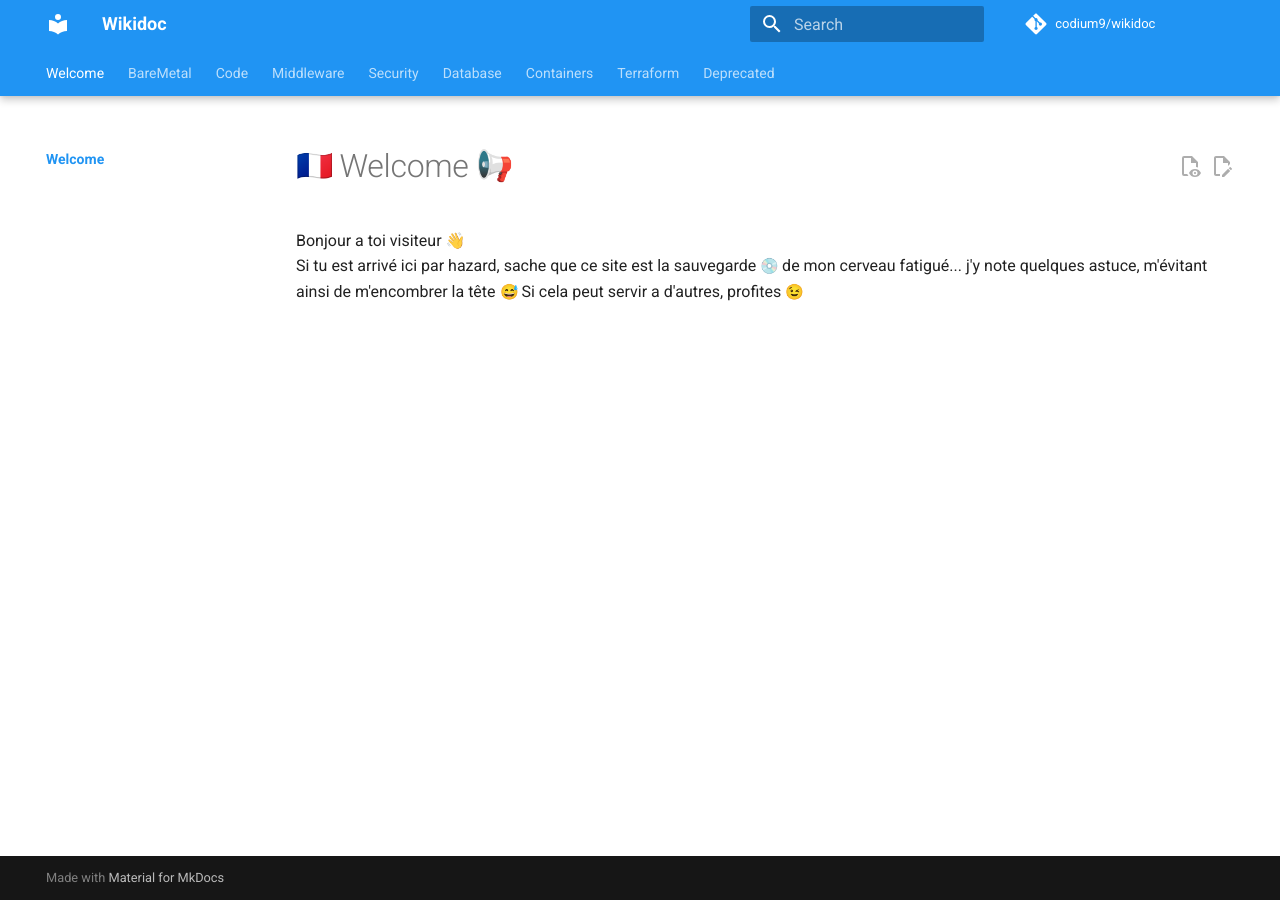
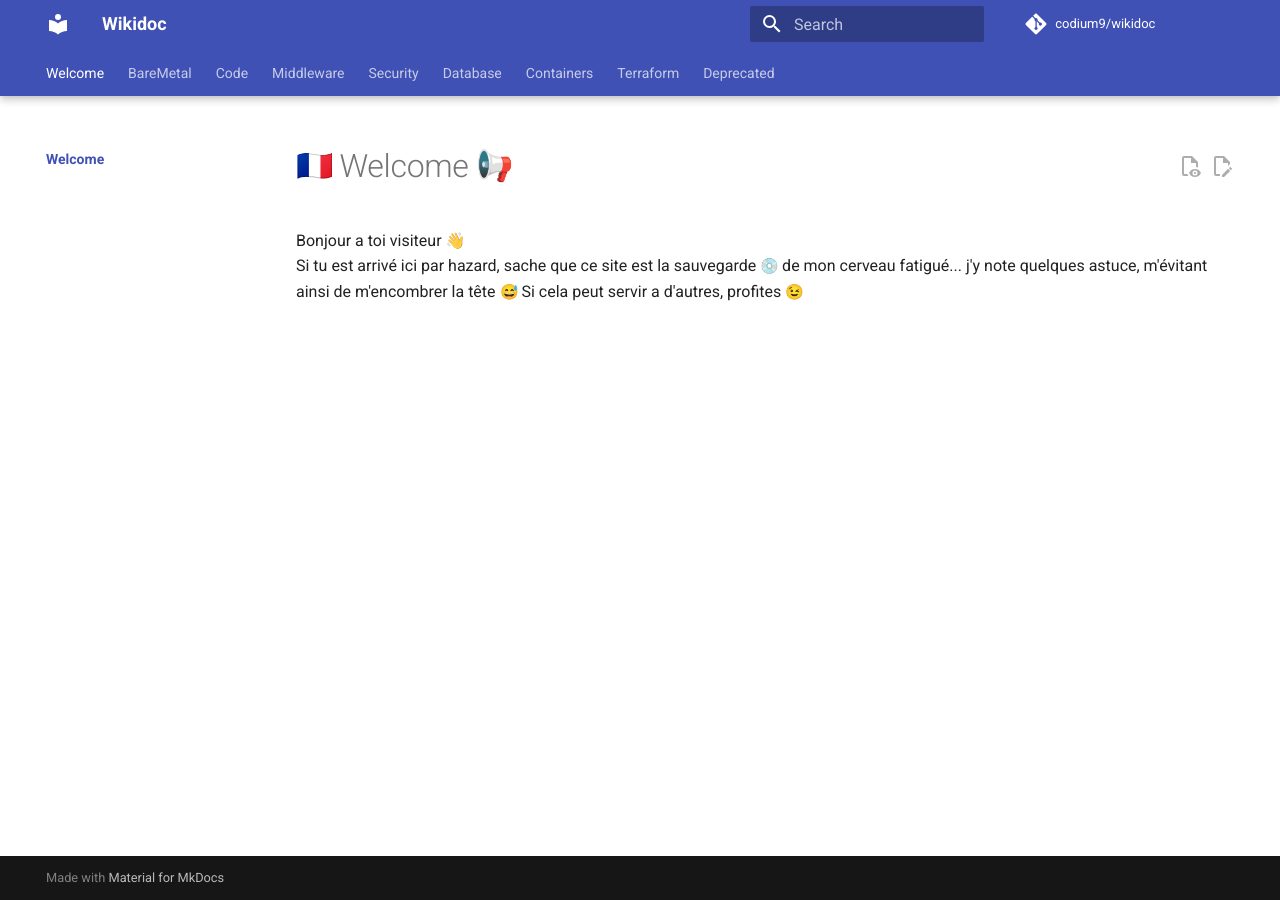
Before and after one commit to codium9/wikidoc, an MkDocs documentation site: the page built from docs/index.md, in a window 1280 px wide. Built offline with MkDocs 1.6.1 and Material for MkDocs 9.7.7, drawn with Linux system fonts in a browser that asks for light colours; emoji names are drawn with the system emoji font; comment, search, counter and statistics services are not loaded.

Commit message:
Update mkdocs.yml

```diff
--- a/mkdocs.yml
+++ b/mkdocs.yml
@@ -56,8 +56,8 @@
  #   - navigation.footer
 
   palette:
-    primary: "blue"
-    accent: "amber"
+    primary: "indigo"
+    accent: "light green"
 
   include_sidebar: true
 
```
